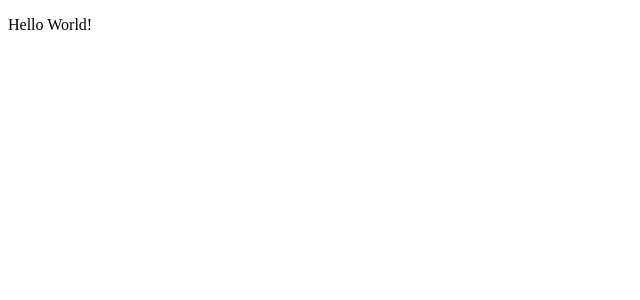
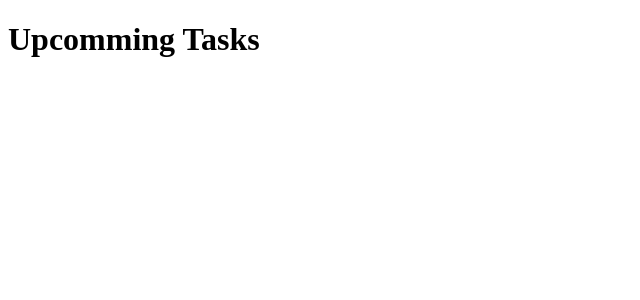
Before and after one commit to DanBlakeNZ/react-to-do, a React app: page / in a window 1280 px wide. Shown: the top 300 px of the page, without its empty margins (0-640 px from the left). Built offline with nearby package versions, Linux system fonts and the light colour scheme.

Commit message:
added eslint . added header

```diff
--- a/src/app.js
+++ b/src/app.jsx
@@ -1,6 +1,6 @@
 import React from 'react';
 import ReactDOM from 'react-dom';
 
-import ToDoApp from './components/ToDoApp.jsx'
+import ToDoApp from './components/ToDoApp.jsx';
 
 ReactDOM.render(<ToDoApp />, document.getElementById('app'));
--- /dev/null
+++ b/src/components/Header.jsx
@@ -0,0 +1,9 @@
+import React from 'react';
+
+const Header = () => (
+  <div>
+    <h1>Upcomming Tasks</h1>
+  </div>
+);
+
+export default Header;
--- a/src/components/ToDoApp.jsx
+++ b/src/components/ToDoApp.jsx
@@ -1,12 +1,14 @@
 import React from 'react';
+
+import Header from './Header';
 
 export default class ToDoApp extends React.Component {
 
 	render(){
 		return(
 			<div>
-				<p>Hello World!</p>
+				<Header />
 			</div>
-		)
+		);
 	}
 }
--- a/webpack.config.js
+++ b/webpack.config.js
@@ -1,7 +1,7 @@
 const path = require('path');
 
 module.exports = {
-    entry: './src/app.js',
+    entry: './src/app.jsx',
     output: {
         path: path.join(__dirname, 'public'),
         filename: 'bundle.js'
@@ -14,11 +14,15 @@ module.exports = {
         },
         {
             loader: 'babel-loader',
-            test: /\.jsx$/
+            test: /\.jsx$/,
+            exclude: /node_modules/
         }],
     },
     devtool: 'cheap-module-eval-source-map',
     devServer: {
         contentBase: path.join(__dirname, 'public')
+    },
+    resolve: {
+        extensions: ['.js', '.jsx']
     }
 }
```
Also changed, not shown: package.json (+8 -2 lines), .eslintrc.js (added), 2 other files (tests, documents, lock files or other folders).
